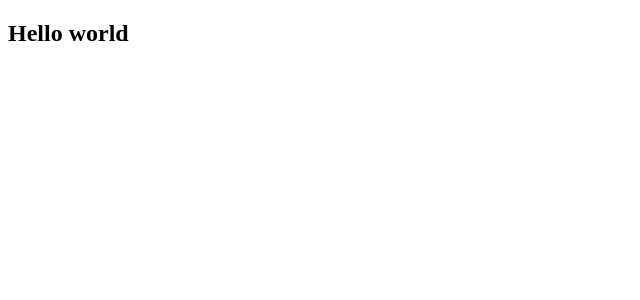
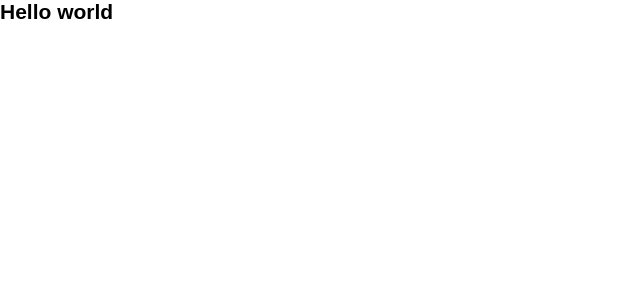
Before and after one commit to edersonrdg/pagueleve-teste, a React (Create React App) app in the folder web/: page / in a window 1280 px wide. Shown: the top 300 px of the page, without its empty margins (0-640 px from the left). Built offline with nearby package versions, Linux system fonts and the light colour scheme.

Commit message:
styles: add global style

```diff
--- /dev/null
+++ b/web/src/global.css
@@ -0,0 +1,16 @@
+* {
+  margin: 0;
+  padding: 0;
+  box-sizing: border-box;
+  outline: 0;
+}
+
+body {
+  height: 100vh;
+  font: 14px Arial, Helvetica, sans-serif;
+}
+
+#main {
+  height: 92vh;
+  display: flex;
+}
--- a/web/src/index.tsx
+++ b/web/src/index.tsx
@@ -1,5 +1,6 @@
 import React from 'react';
 import ReactDOM from 'react-dom';
+import './global.css'
 import App from './App';
 
 ReactDOM.render(
```
